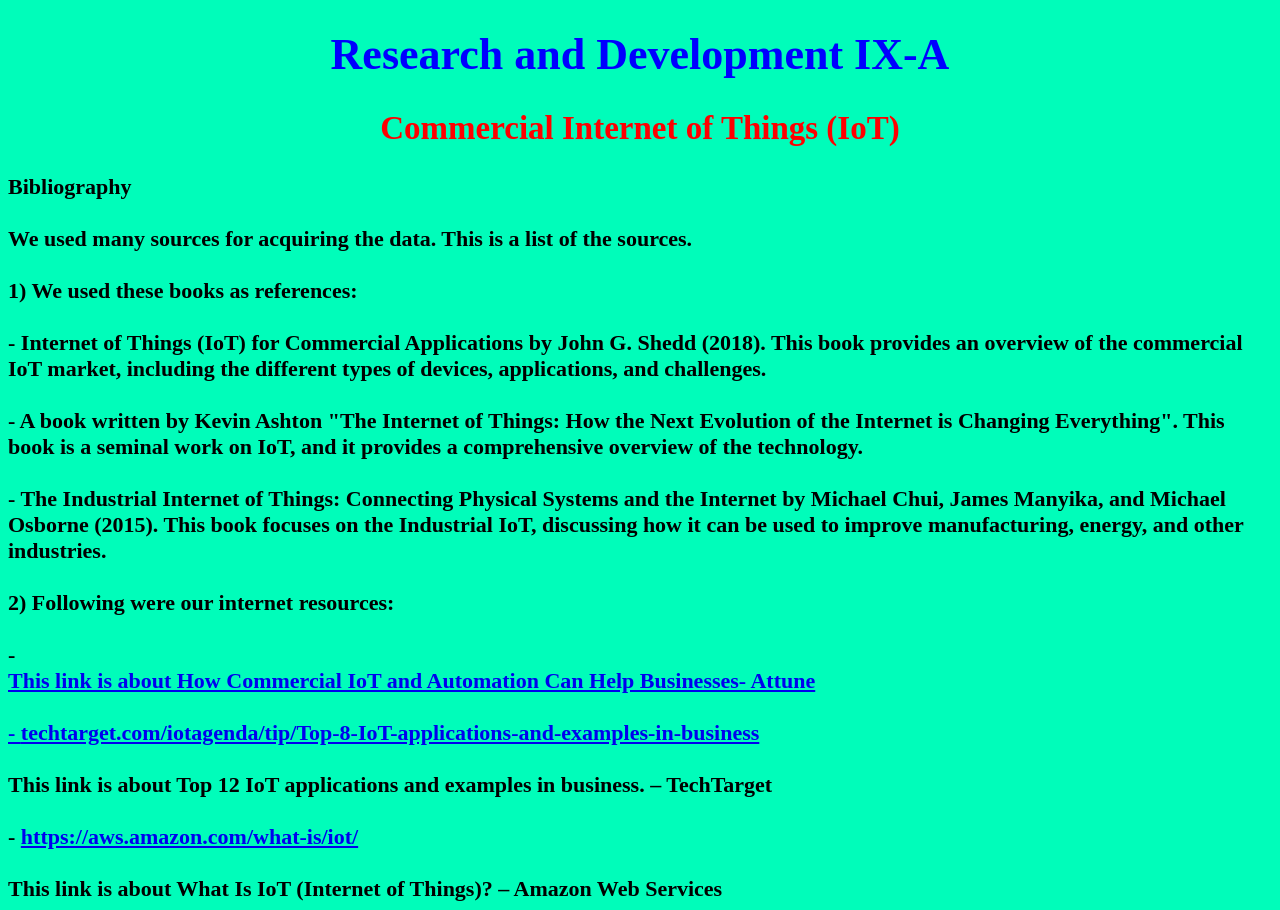
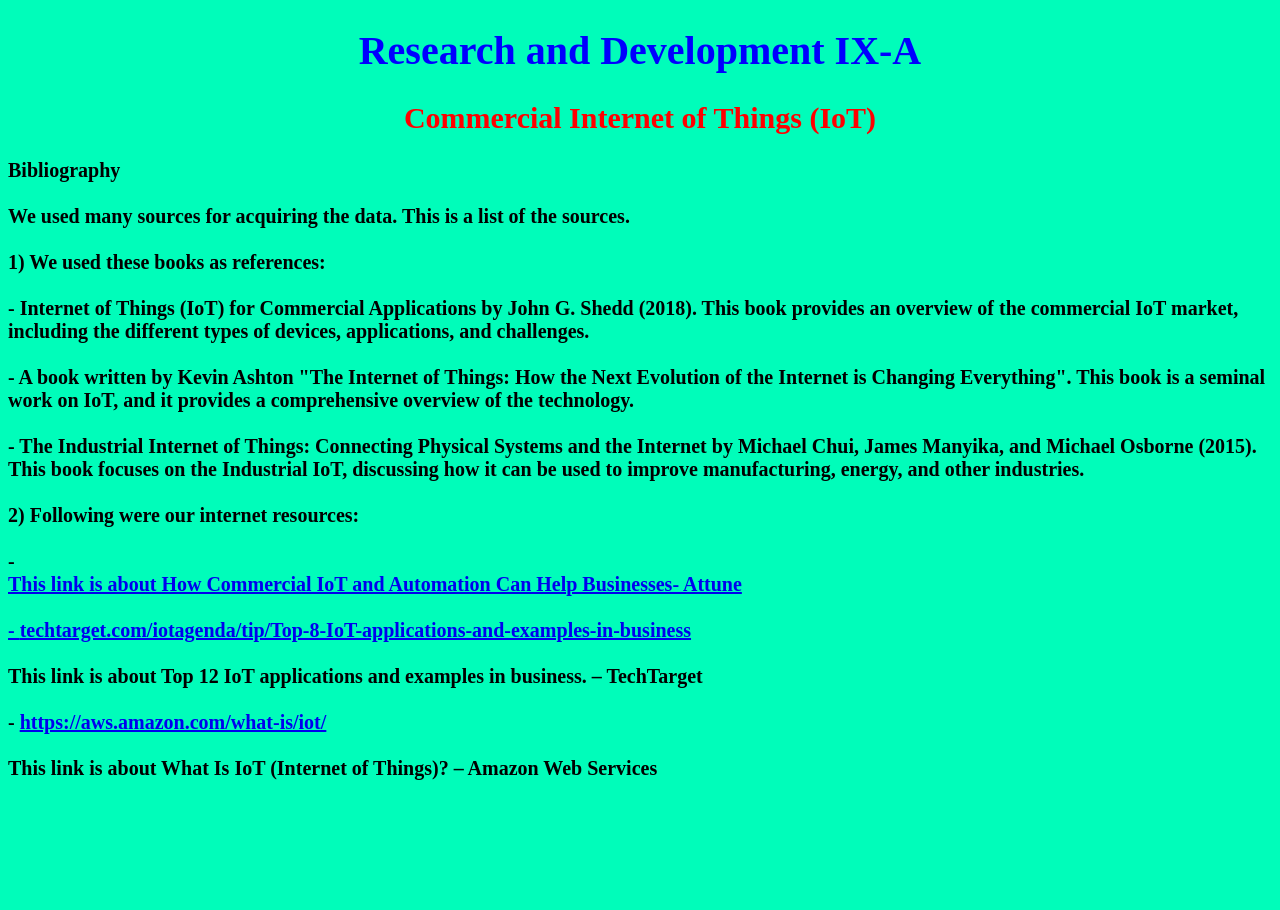
Before and after one commit to RishiRaj5210/rishirand, a plain HTML site: page index.html in a window 1280 px wide. After the commit the page ends 800 px from the top, so only its background shows below. Drawn offline with Linux system fonts and the light colour scheme.

Commit message:
Update index.html

```diff
--- a/index.html
+++ b/index.html
@@ -2,7 +2,7 @@
 <html>
 <body style="background-color:rgb(0, 253, 186);">
 <style>
-    body{font-size: 22px;}
+    body{font-size: 20px;}
     body{color: black;}
     h1{color: blue;}
     h2{color: red;}
```
